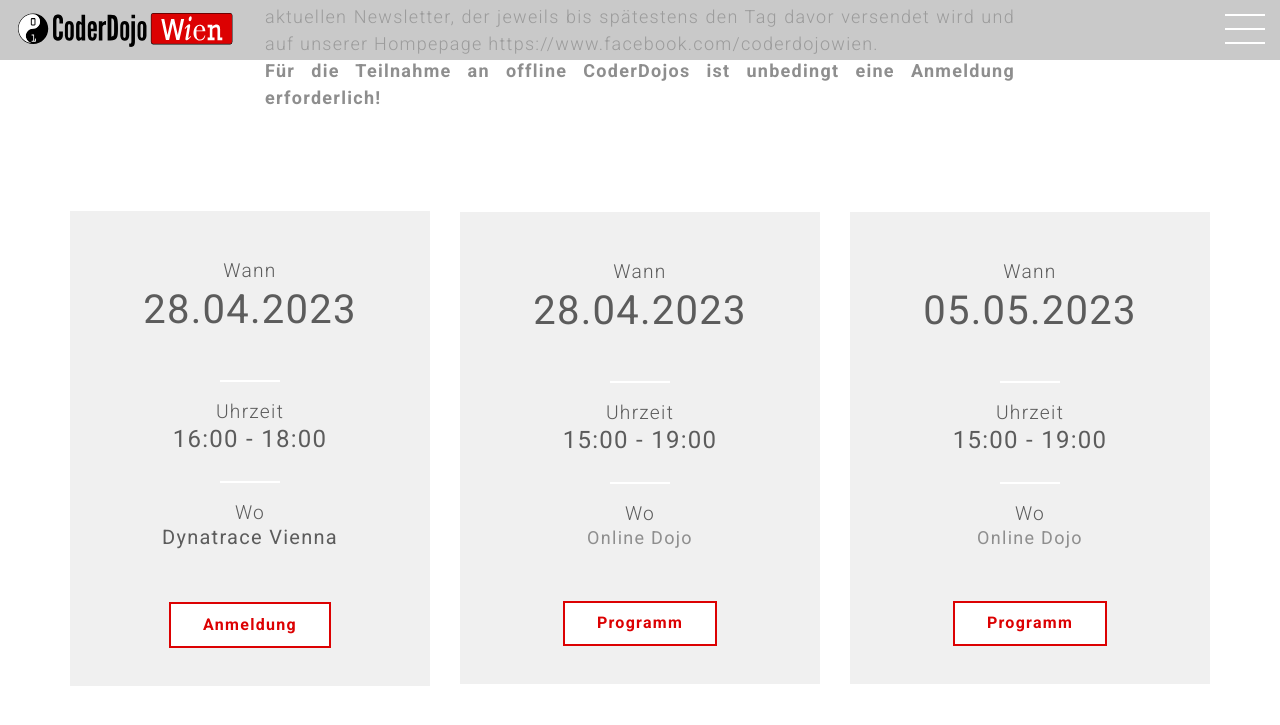
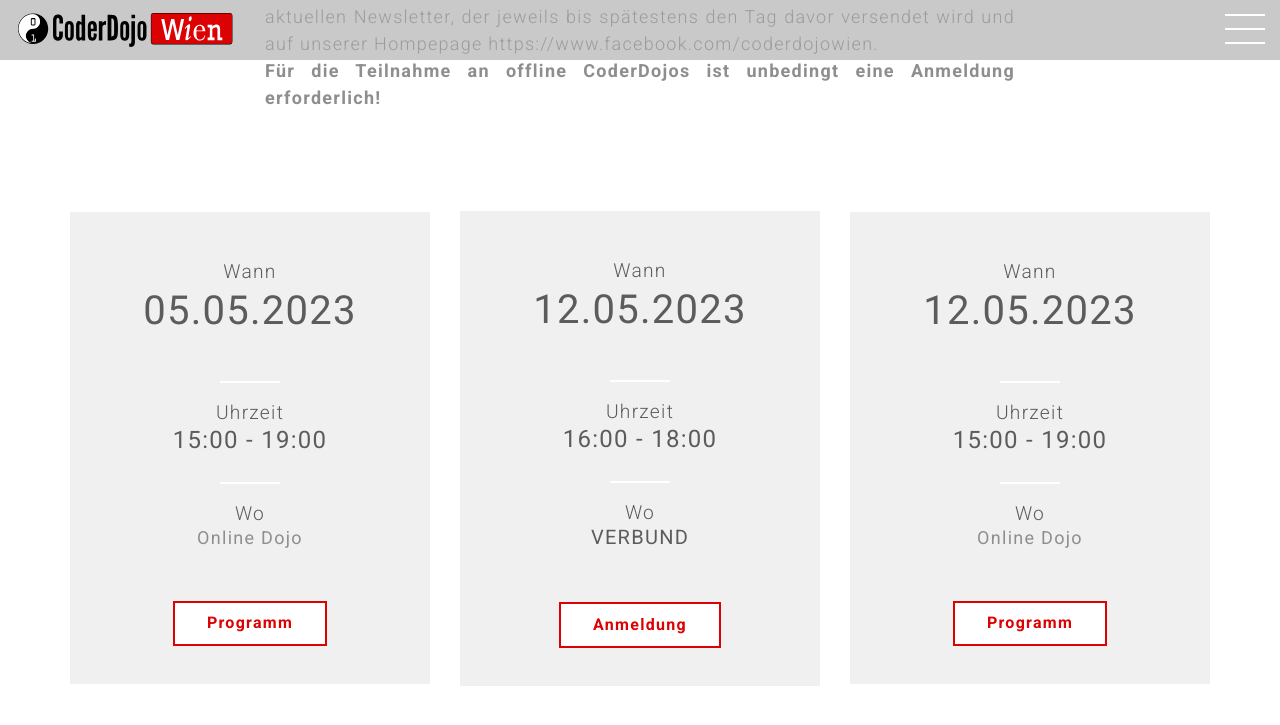
Before and after one commit to coderdojo-wien/coderdojo-wien.github.io, a Jekyll site: the page built from index.html, in a window 1280 px wide and 900 px high, scrolled down 3870 px, cut to the strip 0-791 px from the top of the window. Shown: the top 725 px of the strip. Built offline with Jekyll 4.4.1, drawn with Linux system fonts in a browser that asks for light colours; nearby versions of some CDN libraries; comment, search, counter and statistics services are not loaded.

Commit message:
Update events.yml

```diff
--- a/_data/events.yml
+++ b/_data/events.yml
@@ -3,34 +3,34 @@
 description: "Ein Anmeldung ist für die Teilnahme an den online CoderDojos nicht erforderlich. Das genaue Workshopprogramm mit den Teilnahmelinks finden sie in unserem aktuellen Newsletter, der jeweils bis spätestens den Tag davor versendet wird und auf unserer Hompepage https://www.facebook.com/coderdojowien. </br><b>Für die Teilnahme an offline CoderDojos ist unbedingt eine Anmeldung erforderlich!</b>"
 events-list:
 
-- event-date: 28.04.2023
-  event-time: 16:00 - 18:00
-  event-startdate: 2023-04-28T16:00:00+0100
-  event-enddate: 2023-04-28T18:00:00+0100
-  event-name: "CoderDojo Wien @ Dynatrace Vienna Labs"
-  event-type: Offline
-  event-registration-url: "https://www.eventbrite.at/e/coderdojo-wien-at-dynatrace-registrierung-613267368207"
-  event-place: <a href="#main-event-place-map">Dynatrace Vienna</a>
-  event-place-name: Dynatrace Vienna Labs
-  event-place-streetaddress: Wiedner Gürtel 13, The Icon Tower, Turm 24, Stock 22
-  event-place-addresslocality: Wien
-  event-place-postalcode: 1100
-  event-place-addresscountry: AT
-
-- event-date: 28.04.2023
+- event-date: 05.05.2023
   event-time: 15:00 - 19:00
-  event-startdate: 2023-04-28T15:00:00+0100
-  event-enddate: 2023-04-28T19:00:00+0100
+  event-startdate: 2023-05-05T15:00:00+0100
+  event-enddate: 2023-05-05T19:00:00+0100
   event-name: Online CoderDojo
   event-type: Online
   event-place: Online Dojo
   event-place-name: Online
   event-url: "https://linz.coderdojo.net/termine/"
 
-- event-date: 05.05.2023
+- event-date: 12.05.2023
+  event-time: 16:00 - 18:00
+  event-startdate: 2023-05-12T16:00:00+0100
+  event-enddate: 2023-05-12T18:00:00+0100
+  event-name: "CoderDojo Wien @ Dynatrace Vienna Labs"
+  event-type: Offline
+  event-registration-url: "https://www.eventbrite.at/e/coderdojo-wien-at-verbund-am-12523-registrierung-627557530467"
+  event-place: <a href="#main-event-place-map">VERBUND</a>
+  event-place-name: VERBUND
+  event-place-streetaddress: Am Hof 6a
+  event-place-addresslocality: Wien
+  event-place-postalcode: 1010
+  event-place-addresscountry: AT
+
+- event-date: 12.05.2023
   event-time: 15:00 - 19:00
-  event-startdate: 2023-05-05T15:00:00+0100
-  event-enddate: 2023-05-05T19:00:00+0100
+  event-startdate: 2023-05-12T15:00:00+0100
+  event-enddate: 2023-05-12T19:00:00+0100
   event-name: Online CoderDojo
   event-type: Online
   event-place: Online Dojo
```
